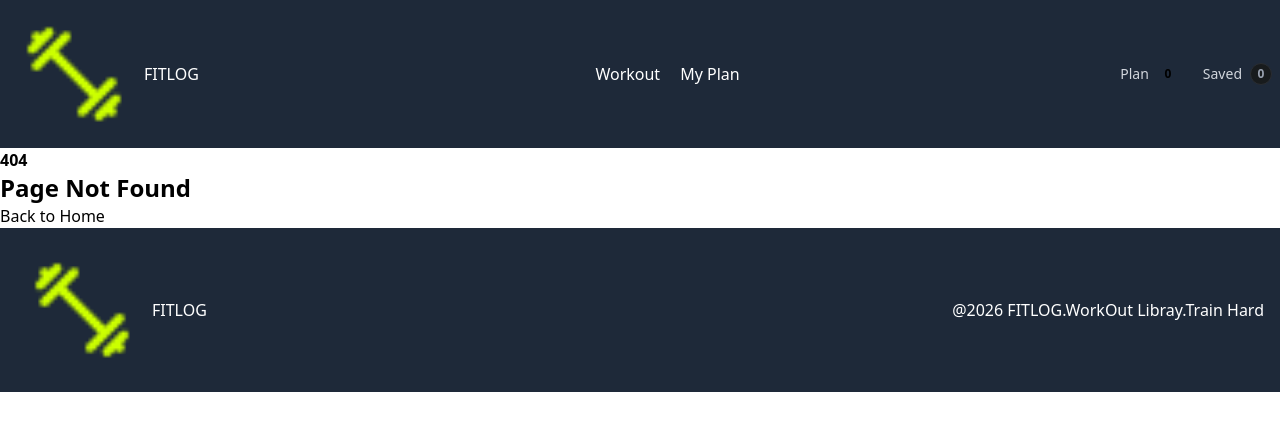
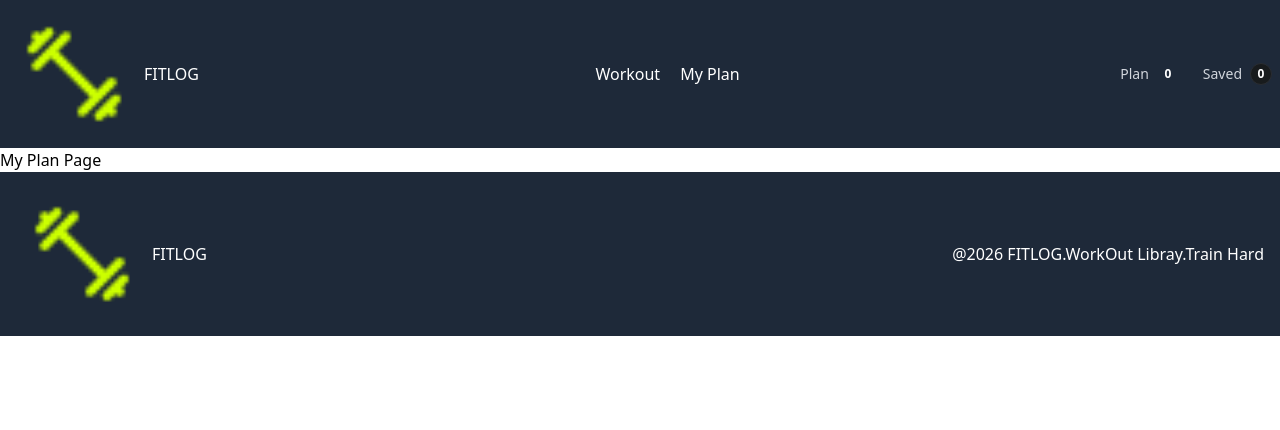
Before and after one commit to khanprogrammerbd-1991/assign-6-ph, a Next.js app: page /my-plan in a window 1280 px wide. Before the commit this address had no page. Shown: the top 430 px of the page. Built offline with nearby package versions, Linux system fonts and the light colour scheme.

Commit message:
Navbar connected to context and link to my plan and saved

```diff
--- /dev/null
+++ b/src/app/my-plan/page.jsx
@@ -0,0 +1,11 @@
+import React from 'react';
+
+const MyPlanPage = () => {
+    return (
+        <div>
+            <h1>My Plan Page</h1>
+        </div>
+    );
+};
+
+export default MyPlanPage;
--- a/src/components/Navbar.jsx
+++ b/src/components/Navbar.jsx
@@ -1,8 +1,12 @@
+
+"use client";
 import React from 'react';
 import Image from 'next/image';
 import Link from 'next/link';
+import { usePlan } from "@/context/PlanContext";
 
 const Navbar = () => {
+  const { plan, saved } = usePlan();
     return (
         <nav className="container mx-auto flex items-center justify-between p-2 bg-gray-800 text-white">
             <div className="flex items-center justify-between gap-5 p-4 text-white ">
@@ -26,21 +30,29 @@ const Navbar = () => {
             {/* <!-- Right Section: Badges (Plan & Saved) --> */}
     <div className="flex items-center gap-6">
       {/* <!-- Plan Badge --> */}
-      <a href="#" className="flex items-center gap-2 text-sm font-medium text-gray-300 hover:text-white transition-colors">
-        <span>Plan</span>
-        <span className="inline-flex items-center justify-center w-[22px] h-[22px] rounded-full bg-brand text-black text-xs font-bold">
-          0
-        </span>
-      </a>
+      <Link
+  href="/my-plan"
+  className="flex items-center gap-2 text-sm font-medium text-gray-300 hover:text-white transition-colors"
+>
+    <span>Plan</span>
+
+    <span className="inline-flex items-center justify-center w-[22px] h-[22px] rounded-full bg-brand text-white text-xs font-bold">
+        {plan.length}
+    </span>
+</Link>
 
       {/* <!-- Saved Badge --> */}
       <div>
-           <a href="#" className="flex items-center gap-2 text-sm font-medium text-gray-300 hover:text-white transition-colors">
-        <span>Saved</span>
-        <span className="inline-flex items-center justify-center w-[22px] h-[22px] rounded-full bg-[#181b1d] border border-[#2a2d32] text-gray-400 text-xs font-bold">
-          0
-        </span>
-      </a>
+          <Link
+  href="/my-plan"
+  className="flex items-center gap-2 text-sm font-medium text-gray-300 hover:text-white transition-colors"
+>
+    <span>Saved</span>
+
+    <span className="inline-flex items-center justify-center w-[22px] h-[22px] rounded-full bg-[#181b1d] border border-[#2a2d32] text-white text-xs font-bold">
+        {saved.length}
+    </span>
+</Link>
       </div>
 
     </div>
--- a/src/context/PlanContext.jsx
+++ b/src/context/PlanContext.jsx
@@ -19,4 +19,6 @@ const ContextProvider = ({children}) => {
     );
 };
 
+export const usePlan = () => useContext(PlanContext);
+
 export default ContextProvider;
```
